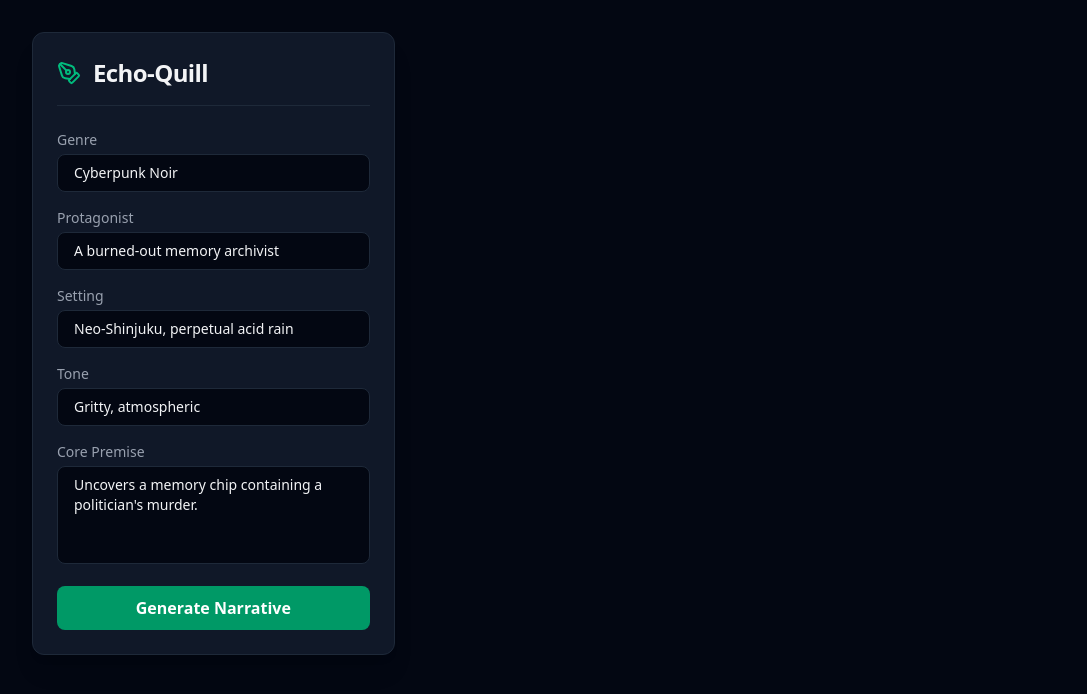
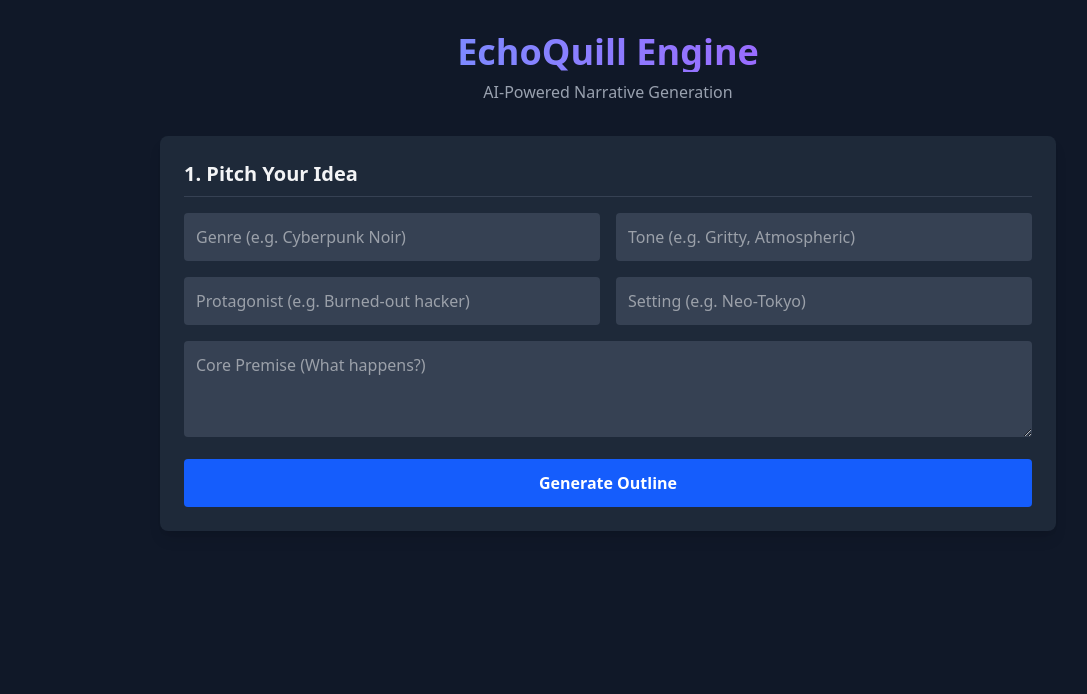
Before and after one commit to swastik-mishra25/Echo-Quill, a React (Vite) app in the folder frontend/: page / in a window 1280 px wide. Shown: the top 694 px of the page, without its empty margins (32-1119 px from the left). Built offline with nearby package versions, Linux system fonts and the light colour scheme.

Commit message:
fix: refactor App component for improved state management and UI flow

```diff
--- a/frontend/src/App.jsx
+++ b/frontend/src/App.jsx
@@ -1,168 +1,298 @@
-import { useState } from 'react';
-import { fetchEventSource } from '@microsoft/fetch-event-source';
-import ReactMarkdown from 'react-markdown';
-import { Loader2, PenTool, BookOpen } from 'lucide-react';
+import React, { useState } from "react";
+import { fetchEventSource } from "@microsoft/fetch-event-source";
+import ReactMarkdown from "react-markdown";
 
-export default function App() {
+// Replace with your local backend URL if testing locally (e.g., http://localhost:10000)
+const API_BASE_URL = "https://echo-quill-1.onrender.com";
+
+function App() {
+  // --- STATE MANAGEMENT ---
+  // Stage 1: Initial Idea
   const [formData, setFormData] = useState({
-    genre: 'Cyberpunk Noir',
-    protagonist: 'A burned-out memory archivist',
-    setting: 'Neo-Shinjuku, perpetual acid rain',
-    tone: 'Gritty, atmospheric',
-    premise: 'Uncovers a memory chip containing a politician\'s murder.'
+    genre: "",
+    protagonist: "",
+    setting: "",
+    tone: "",
+    premise: "",
   });
 
+  // Stage 2: The Outline (Editable)
   const [outline, setOutline] = useState(null);
-  const [story, setStory] = useState('');
-  const [isGenerating, setIsGenerating] = useState(false);
 
-  const handleInputChange = (e) => {
-    const { name, value } = e.target;
-    setFormData(prev => ({ ...prev, [name]: value }));
+  // Stage 3: The Story
+  const [storyText, setStoryText] = useState("");
+
+  // Loading States
+  const [isGeneratingOutline, setIsGeneratingOutline] = useState(false);
+  const [isStreaming, setIsStreaming] = useState(false);
+
+  // --- HANDLERS ---
+  const handleIdeaChange = (e) => {
+    setFormData({ ...formData, [e.target.name]: e.target.value });
   };
 
-  const generateStory = async (e) => {
+  const handleOutlineChange = (e) => {
+    setOutline({ ...outline, [e.target.name]: e.target.value });
+  };
+
+  // STEP 1: Generate Outline
+  const handleGenerateOutline = async (e) => {
     e.preventDefault();
-    setIsGenerating(true);
-    setOutline(null);
-    setStory('');
+    setIsGeneratingOutline(true);
+    setStoryText(""); // Reset story if regenerating
 
     try {
-      // ⚠️ REPLACE THIS URL WITH YOUR ACTUAL RENDER URL ⚠️
-      await fetchEventSource(' https://echo-quill-1.onrender.com/api/story/stream', {
-        method: 'POST',
-        headers: {
-          'Content-Type': 'application/json',
-          'Accept': 'text/event-stream',
-        },
+      const response = await fetch(`${API_BASE_URL}/api/story/outline`, {
+        method: "POST",
+        headers: { "Content-Type": "application/json" },
         body: JSON.stringify(formData),
-        async onopen(response) {
-          if (response.ok) {
-            return;
-          } else {
-            const errorText = await response.text();
-            console.error(`Server rejected request: ${response.status} - ${errorText}`);
-            throw new Error(`Server Error ${response.status}`);
+      });
+
+      if (!response.ok) throw new Error("Failed to generate outline");
+
+      const data = await response.json();
+      setOutline(data); // Switches UI to Stage 2
+    } catch (error) {
+      console.error("Outline error:", error);
+      alert("Error generating outline. Check console.");
+    } finally {
+      setIsGeneratingOutline(false);
     }
-        },
+  };
+
+  // STEP 2: Stream Final Story
+  const handleStreamStory = async () => {
+    setIsStreaming(true);
+    setStoryText(""); // Clear previous text
+
+    // Combine edited outline with the original tone required by the backend
+    const payload = {
+      ...outline,
+      tone: formData.tone,
+    };
+
+    try {
+      await fetchEventSource(`${API_BASE_URL}/api/story/stream`, {
+        method: "POST",
+        headers: { "Content-Type": "application/json" },
+        body: JSON.stringify(payload),
         onmessage(ev) {
-          if (ev.event === 'outline') {
-            setOutline(JSON.parse(ev.data));
-          } else if (ev.event === 'chunk') {
-            const parsed = JSON.parse(ev.data);
-            setStory((prev) => prev + parsed.text);
-          } else if (ev.event === 'done') {
-            setIsGenerating(false);
+          if (ev.event === "chunk") {
+            const data = JSON.parse(ev.data);
+            setStoryText((prev) => prev + data.text);
+          }
+          if (ev.event === "done") {
+            setIsStreaming(false);
           }
         },
         onerror(err) {
-          console.error("Stream error:", err);
-          setIsGenerating(false);
-          throw err;
-        }
+          console.error("Stream failed:", err);
+          setIsStreaming(false);
+          throw err; // Stop retrying
+        },
       });
     } catch (error) {
-      console.error("Failed to generate story:", error);
-      setIsGenerating(false);
+      console.error("SSE Connection Error:", error);
+      setIsStreaming(false);
     }
   };
 
+  // Reset entirely
+  const handleStartOver = () => {
+    setOutline(null);
+    setStoryText("");
+  };
+
   return (
-    <div className="min-h-screen bg-gray-950 text-gray-100 p-8 font-sans">
-      <div className="max-w-6xl mx-auto grid grid-cols-1 lg:grid-cols-3 gap-8">
+    <div className="min-h-screen bg-gray-900 text-gray-100 p-8 font-sans">
+      <div className="max-w-4xl mx-auto space-y-8">
+        <header className="text-center">
+          <h1 className="text-4xl font-bold text-transparent bg-clip-text bg-gradient-to-r from-blue-400 to-purple-500">
+            EchoQuill Engine
+          </h1>
+          <p className="text-gray-400 mt-2">AI-Powered Narrative Generation</p>
+        </header>
 
-        {/* Left Column: Input Form */}
-        <div className="lg:col-span-1 bg-gray-900 border border-gray-800 rounded-xl p-6 shadow-xl h-fit">
-          <div className="flex items-center gap-3 mb-6 border-b border-gray-800 pb-4">
-            <PenTool className="text-emerald-500 w-6 h-6" />
-            <h1 className="text-2xl font-bold tracking-tight">Echo-Quill</h1>
-          </div>
+        {/* --- UI VIEW 1: THE IDEA FORM --- */}
+        {!outline && (
+          <form
+            onSubmit={handleGenerateOutline}
+            className="bg-gray-800 p-6 rounded-lg shadow-lg space-y-4"
+          >
+            <h2 className="text-xl font-semibold border-b border-gray-700 pb-2">
+              1. Pitch Your Idea
+            </h2>
 
-          <form onSubmit={generateStory} className="space-y-4">
-            {['genre', 'protagonist', 'setting', 'tone'].map((field) => (
-              <div key={field}>
-                <label className="block text-sm font-medium text-gray-400 mb-1 capitalize">
-                  {field}
-                </label>
+            <div className="grid grid-cols-2 gap-4">
               <input
-                  type="text"
-                  name={field}
-                  value={formData[field]}
-                  onChange={handleInputChange}
+                name="genre"
+                placeholder="Genre (e.g. Cyberpunk Noir)"
+                value={formData.genre}
+                onChange={handleIdeaChange}
+                className="w-full bg-gray-700 p-3 rounded text-white"
                 required
-                  className="w-full bg-gray-950 border border-gray-800 rounded-lg px-4 py-2 text-sm focus:outline-none focus:ring-2 focus:ring-emerald-500/50 focus:border-emerald-500 transition-colors"
               />
-              </div>
-            ))}
-
-            <div>
-              <label className="block text-sm font-medium text-gray-400 mb-1">Core Premise</label>
-              <textarea
-                name="premise"
-                value={formData.premise}
-                onChange={handleInputChange}
+              <input
+                name="tone"
+                placeholder="Tone (e.g. Gritty, Atmospheric)"
+                value={formData.tone}
+                onChange={handleIdeaChange}
+                className="w-full bg-gray-700 p-3 rounded text-white"
                 required
-                rows={4}
-                className="w-full bg-gray-950 border border-gray-800 rounded-lg px-4 py-2 text-sm focus:outline-none focus:ring-2 focus:ring-emerald-500/50 focus:border-emerald-500 transition-colors resize-none"
+              />
+              <input
+                name="protagonist"
+                placeholder="Protagonist (e.g. Burned-out hacker)"
+                value={formData.protagonist}
+                onChange={handleIdeaChange}
+                className="w-full bg-gray-700 p-3 rounded text-white"
+                required
+              />
+              <input
+                name="setting"
+                placeholder="Setting (e.g. Neo-Tokyo)"
+                value={formData.setting}
+                onChange={handleIdeaChange}
+                className="w-full bg-gray-700 p-3 rounded text-white"
+                required
               />
             </div>
 
+            <textarea
+              name="premise"
+              placeholder="Core Premise (What happens?)"
+              value={formData.premise}
+              onChange={handleIdeaChange}
+              className="w-full bg-gray-700 p-3 rounded text-white h-24"
+              required
+            />
+
             <button
               type="submit"
-              disabled={isGenerating}
-              className="w-full mt-4 bg-emerald-600 hover:bg-emerald-500 text-white font-semibold py-2.5 px-4 rounded-lg transition-colors flex justify-center items-center gap-2 disabled:opacity-50 disabled:cursor-not-allowed"
+              disabled={isGeneratingOutline}
+              className="w-full bg-blue-600 hover:bg-blue-500 text-white font-bold py-3 px-4 rounded transition-colors disabled:opacity-50"
             >
-              {isGenerating ? <Loader2 className="w-5 h-5 animate-spin" /> : 'Generate Narrative'}
+              {isGeneratingOutline
+                ? "Drafting Blueprint..."
+                : "Generate Outline"}
             </button>
           </form>
+        )}
+
+        {/* --- UI VIEW 2: THE EDITABLE OUTLINE --- */}
+        {outline && !storyText && !isStreaming && (
+          <div className="bg-gray-800 p-6 rounded-lg shadow-lg space-y-4 border border-blue-500/30">
+            <h2 className="text-xl font-semibold text-blue-400 border-b border-gray-700 pb-2">
+              2. Review & Edit Blueprint
+            </h2>
+            <p className="text-sm text-gray-400 mb-4">
+              Tweak the AI's plan before generating the full prose.
+            </p>
+
+            <div className="space-y-3">
+              <div>
+                <label className="text-xs text-gray-400 uppercase">Title</label>
+                <input
+                  name="title"
+                  value={outline.title}
+                  onChange={handleOutlineChange}
+                  className="w-full bg-gray-700 p-2 rounded text-white font-bold"
+                />
+              </div>
+              <div>
+                <label className="text-xs text-gray-400 uppercase">
+                  The Hook
+                </label>
+                <textarea
+                  name="hook"
+                  value={outline.hook}
+                  onChange={handleOutlineChange}
+                  className="w-full bg-gray-700 p-2 rounded text-white text-sm"
+                />
+              </div>
+              <div>
+                <label className="text-xs text-gray-400 uppercase">
+                  Act 1: Setup
+                </label>
+                <textarea
+                  name="act_1_setup"
+                  value={outline.act_1_setup}
+                  onChange={handleOutlineChange}
+                  className="w-full bg-gray-700 p-2 rounded text-white text-sm"
+                />
+              </div>
+              <div>
+                <label className="text-xs text-gray-400 uppercase">
+                  Act 2: Confrontation
+                </label>
+                <textarea
+                  name="act_2_confrontation"
+                  value={outline.act_2_confrontation}
+                  onChange={handleOutlineChange}
+                  className="w-full bg-gray-700 p-2 rounded text-white text-sm h-20"
+                />
+              </div>
+              <div>
+                <label className="text-xs text-gray-400 uppercase">
+                  Act 3: Resolution
+                </label>
+                <textarea
+                  name="act_3_resolution"
+                  value={outline.act_3_resolution}
+                  onChange={handleOutlineChange}
+                  className="w-full bg-gray-700 p-2 rounded text-white text-sm"
+                />
+              </div>
             </div>
 
-        {/* Right Column: Output Stream */}
-        <div className="lg:col-span-2 space-y-6">
-
-          {/* Outline Blueprint Card */}
-          {outline && (
-            <div className="bg-gray-900 border border-emerald-900/50 rounded-xl p-6 shadow-xl relative overflow-hidden">
-              <div className="absolute top-0 left-0 w-1 h-full bg-emerald-500"></div>
-              <h2 className="text-xl font-bold text-emerald-400 mb-4">{outline.title}</h2>
-              <div className="grid grid-cols-1 md:grid-cols-2 gap-4 text-sm">
-                <div>
-                  <h3 className="text-gray-500 font-semibold mb-1">The Hook</h3>
-                  <p className="text-gray-300 leading-relaxed">{outline.hook}</p>
-                </div>
-                <div>
-                  <h3 className="text-gray-500 font-semibold mb-1">Thematic Elements</h3>
-                  <div className="flex flex-wrap gap-2">
-                    {outline.key_themes.map((theme, idx) => (
-                      <span key={idx} className="bg-gray-800 border border-gray-700 px-2 py-1 rounded text-xs text-gray-300">
-                        {theme}
-                      </span>
-                    ))}
-                  </div>
-                </div>
+            <div className="flex gap-4 pt-4">
+              <button
+                onClick={handleStartOver}
+                className="w-1/3 bg-gray-600 hover:bg-gray-500 text-white font-bold py-3 px-4 rounded transition-colors"
+              >
+                Scrap It
+              </button>
+              <button
+                onClick={handleStreamStory}
+                className="w-2/3 bg-purple-600 hover:bg-purple-500 text-white font-bold py-3 px-4 rounded transition-colors"
+              >
+                Confirm & Write Story
+              </button>
             </div>
           </div>
         )}
 
-          {/* Story Prose Card */}
-          {(story || isGenerating) && (
-            <div className="bg-gray-900 border border-gray-800 rounded-xl p-8 shadow-xl min-h-[500px]">
-              <div className="flex items-center gap-2 mb-6 border-b border-gray-800 pb-4">
-                <BookOpen className="text-gray-500 w-5 h-5" />
-                <h3 className="text-lg font-medium text-gray-300">Live Draft</h3>
+        {/* --- UI VIEW 3: THE LIVE DRAFT (SSE STREAM) --- */}
+        {(storyText || isStreaming) && (
+          <div className="bg-gray-800 p-6 rounded-lg shadow-lg space-y-4">
+            <div className="flex justify-between items-center border-b border-gray-700 pb-2">
+              <h2 className="text-xl font-semibold text-purple-400">
+                3. Live Draft
+              </h2>
+              {isStreaming && (
+                <span className="text-purple-400 text-sm animate-pulse">
+                  Streaming...
+                </span>
+              )}
             </div>
 
-              <div className="prose prose-invert prose-emerald max-w-none">
-                <ReactMarkdown>{story}</ReactMarkdown>
-                {isGenerating && story.length > 0 && (
-                  <span className="inline-block w-2 h-5 bg-emerald-500 ml-1 animate-pulse align-middle"></span>
+            <div className="prose prose-invert max-w-none prose-p:leading-relaxed">
+              <ReactMarkdown>{storyText}</ReactMarkdown>
+            </div>
+
+            {!isStreaming && storyText && (
+              <button
+                onClick={handleStartOver}
+                className="mt-8 w-full bg-gray-700 hover:bg-gray-600 text-white font-bold py-3 px-4 rounded transition-colors"
+              >
+                Start a New Story
+              </button>
             )}
           </div>
-            </div>
         )}
-
-        </div>
       </div>
     </div>
   );
 }
+
+export default App;
```
Lines whose indentation alone changed are shown as unchanged.
